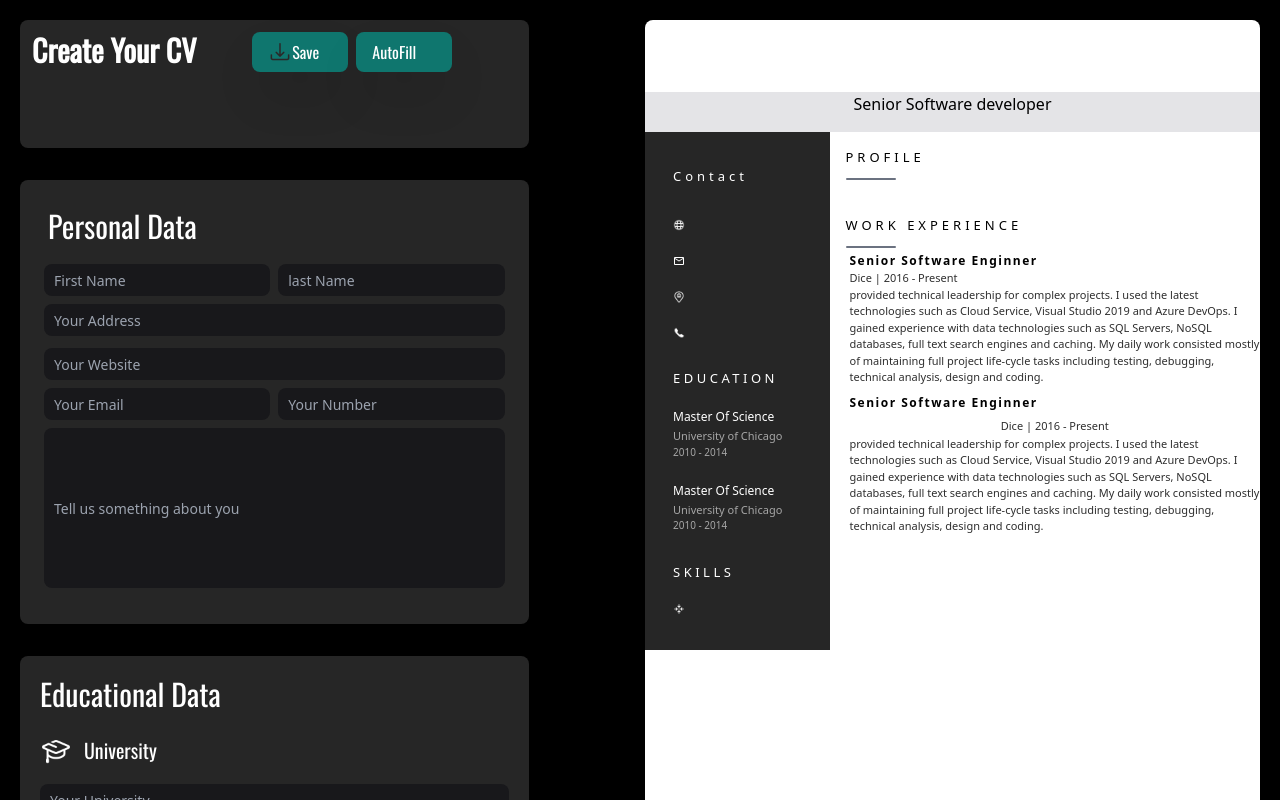
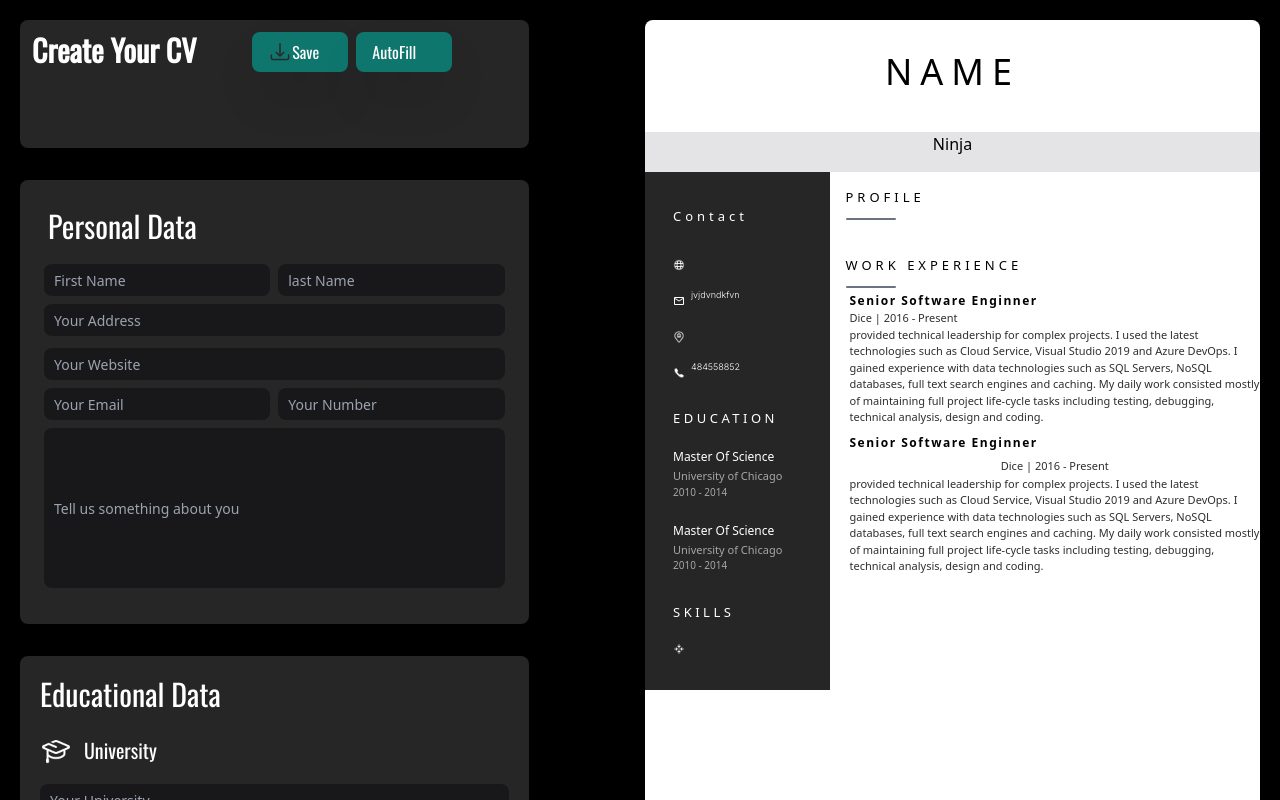
Before and after one commit to younesnd/CV-Creator, a React (Create React App) app: page / in a window 1280 px wide. Shown: the top 800 px of the page. Built offline with nearby package versions, Linux system fonts and the light colour scheme.

Commit message:
CV-Creator

```diff
--- a/src/components/PreviewCv/PreviewCv.tsx
+++ b/src/components/PreviewCv/PreviewCv.tsx
@@ -1,6 +1,10 @@
 import { useRef } from "react";
 import html2canvas from "html2canvas";
 import { jsPDF } from "jspdf";
+import PreviewHeader from "../PreviewHeader/PreviewHeader";
+import PreviewContact from "../PreviewContact/PreviewContact";
+import PreviewEducation from "../PreviewEducation/PreviewEducation";
+import PreviewSkills from "../PreviewSkills/PreviewSkills";
 
 export type PersonalDataType = {
   firstName: string;
@@ -32,103 +36,13 @@ const PreviewCv = (Info: PersonalDataType) => {
       className=" bg-white h-[800px] left-[614px] w-[615px] rounded-lg flex flex-col"
     >
       <div className="grid grid-rows-[auto,0.75fr]">
-        <div className="grid grid-rows-[0.8fr,auto]">
-          <h1 className="mb-2 p-8 tracking-[8px] text-center font-medium text-4xl uppercase">
-            {Info.firstName}
-          </h1>
-          <div className="bg-zinc-200 h-10  font-extralight">
-            Senior Software developer
-          </div>
-        </div>
+        <PreviewHeader />
         <div className="grid grid-cols-[0.30fr,0.7fr] ">
           <div className="bg-[#262626] text-white h-full ">
             <div className="py-[35px] px-[28px]  text-left flex flex-col gap-y-[30px]">
-              <div>
-                <h3 className="text-white font-Work text-[13px] font-normal tracking-[4px] mb-[20px]">
-                  Contact
-                </h3>
-                <div className="flex flex-col gap-[12px]">
-                  <div className="flex items-center space-x-1.5">
-                    <img
-                      src={require("../../assets/earth.png")}
-                      className="h-3 w-3 self-center mt-3"
-                      alt="trash"
-                    />
-                    <span id="Website" className="font-Inter text-[9px] text-white">
-                      {Info.website}
-                    </span>
-                  </div>
-                  <div className="flex items-center space-x-1.5">
-                    <img
-                      src={require("../../assets/env.png")}
-                      className="h-3 w-3 mt-3"
-                      alt="trash"
-                    />{" "}
-                    <span id="Email" className="font-Inter text-[9px] text-white">
-                      {Info.email}
-                    </span>
-                  </div>
-                  <div className="flex items-center space-x-1.5">
-                    <img
-                      src={require("../../assets/address.png")}
-                      className="h-3 w-3 mt-3 "
-                      alt="trash"
-                    />
-                    <span id="Address" className="font-Inter text-[9px] text-white">
-                      {Info.address}
-                    </span>
-                  </div>
-                  <div className="flex items-center space-x-1.5">
-                    <img
-                      src={require("../../assets/telep.png")}
-                      className="h-3 w-3 mt-3"
-                      alt="trash"
-                    />
-                    <span id="Number" className="font-Inter text-[9px] text-white">
-                      {Info.number}
-                    </span>
-                  </div>
-                </div>
-              </div>
-              <div>
-                <h3 className="text-white font-Work text-[13px] font-normal tracking-[3.5px] mb-[20px]">
-                  EDUCATION
-                </h3>
-                <div className="mb-[22px]">
-                  <h4 className="font-Work text-[12px] font-medium leading-[18px] mb-[2px] ">
-                    Master Of Science
-                  </h4>
-                  <h5 className="font-Work text-[11px] font-normal leading-[16.5px] text-[#a6a6a6]">
-                    University of Chicago
-                  </h5>
-                  <p className="font-Work text-[10px] font-normal leading-[15px] text-[#a6a6a6] ">
-                    2010 - 2014
-                  </p>
-                </div>
-                <div className="">
-                  <h4 className="font-Work text-[12px] font-medium leading-[18px] mb-[2px] ">
-                    Master Of Science
-                  </h4>
-                  <h5 className="font-Work text-[11px] font-normal leading-[16.5px] text-[#a6a6a6]">
-                    University of Chicago
-                  </h5>
-                  <p className="font-Work text-[10px] font-normal leading-[15px] text-[#a6a6a6] ">
-                    2010 - 2014
-                  </p>
-                </div>
-              </div>
-              <div>
-                <h3 className="text-white font-Work text-[13px] font-normal tracking-[3.5px] mb-[20px]">
-                  SKILLS
-                </h3>
-                <div className="flex ">
-                  <img
-                    src={require("../../assets/flech.png")}
-                    className="h-3 w-3 "
-                    alt="trash"
-                  />
-                </div>
-              </div>
+              <PreviewContact />
+              <PreviewEducation />
+              <PreviewSkills/>
             </div>
           </div>
 
@@ -140,7 +54,7 @@ const PreviewCv = (Info: PersonalDataType) => {
               PROFILE
             </h3>
             <p className="font-Work text-[11px] p-2 tracking-normal leading-[16.5px] text-left ml-2 text-[#2e2e2e]">
-             {Info.desc}
+              {Info.desc}
             </p>
             <div className="mb-2">
               <h3
@@ -177,7 +91,6 @@ const PreviewCv = (Info: PersonalDataType) => {
                 Dice | 2016 - Present
               </button>
               <p className="text-[11px] font-Work font-normal text-[#2e2e2e] text-left ml-5 tracking-normal">
-
                 provided technical leadership for complex projects. I used the
                 latest technologies such as Cloud Service, Visual Studio 2019
                 and Azure DevOps. I gained experience with data technologies
```
